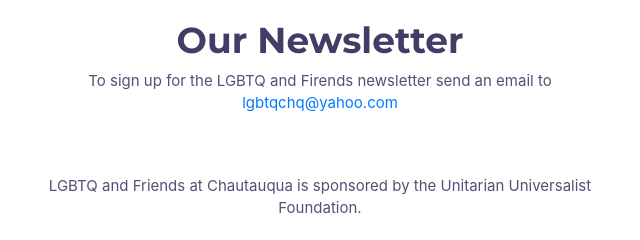
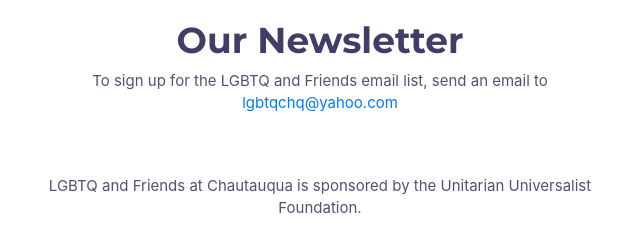
Before and after one commit to clayreimann/chq-lgbt-site, a website with bundled scripts: page index.html in a window 1280 px wide. Shown: the part 1817-2057 px from the top of the page, 320-960 px from the left. Built offline with nearby package versions, Linux system fonts and the light colour scheme; files whose address does not match are found by name.

Commit message:
Update index.html
Correct spelling errors

```diff
--- a/index.html
+++ b/index.html
@@ -165,7 +165,7 @@
         <section>
           <header class="section-header">
             <h3>Our Newsletter</h3>
-            <p>To sign up for the LGBTQ and Firends newsletter send an email to <a href="mailto:lgbtqchq@yahoo.com">lgbtqchq@yahoo.com</a></p>
+            <p>To sign up for the LGBTQ and Friends email list,  send an email to <a href="mailto:lgbtqchq@yahoo.com">lgbtqchq@yahoo.com</a></p>
             <p>LGBTQ and Friends at Chautauqua is sponsored by the Unitarian Universalist Foundation.</p>
           </header>
         </section>
```
